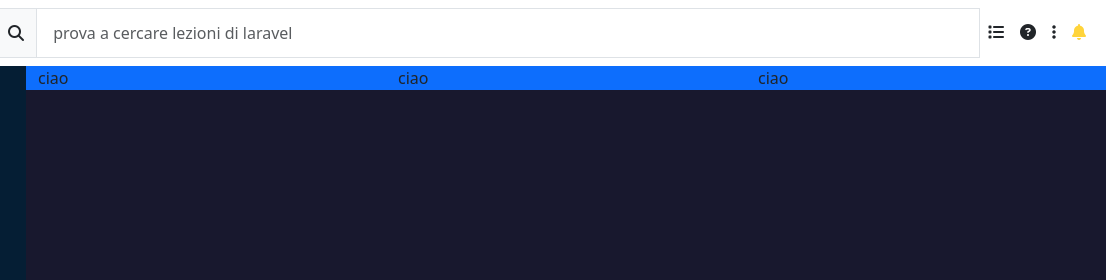
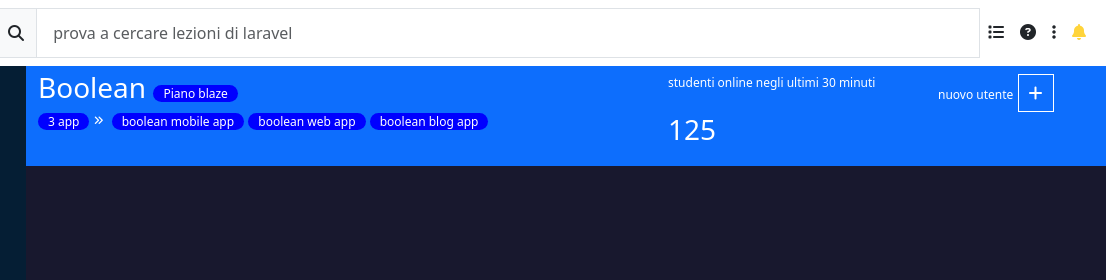
Before and after one commit to alex2000d/html-css-bootstrap-dashboard, a plain HTML site: page index.html in a window 1280 px wide. Shown: the top 280 px of the page, 174-1280 px from the left. Drawn offline with nearby package versions, Linux system fonts and the light colour scheme.

Commit message:
[UPD] completed the top section of main

```diff
--- a/css/style.css
+++ b/css/style.css
@@ -31,7 +31,7 @@
 }
 
 .bg-gray{
-    background-color: rgb(248, 249, 250);
+    background-color: rgb(88, 89, 91);
 
 }
 
@@ -41,6 +41,23 @@
 
 .top-sidebar{
     height: calc(100vh - 100px);
+}
+
+.label,
+.label-desktop,
+.label-mobile{
+    border-radius: 20px;
+    background-color: blue;
+    padding: 0 10px;
+}
+
+.font-size{
+    font-size:12px ;
+}
+
+.padding{
+    padding: 10px;
+    border: 1px solid white;
 }
 
 
@@ -73,6 +90,10 @@
         display: block;
       }
 
+      .label-mobile{
+        display: none;
+      }
+
 
 
 }
@@ -93,4 +114,9 @@
       .sidebar-desktop{
         display: none;
       }
+
+      .label-desktop{
+        display: none;
+      }
+
 }
--- a/index.html
+++ b/index.html
@@ -92,20 +92,44 @@
                     </div>
 
                      <!--sidebar versin-desktop-->
-                    <div class="sidebar-desktop"><div class="icons mt-3  text-center"><i class="fa-solid fa-gear fa-xl" style="color: #Ffff;"></i>
-                       <span class="text-white ms-2">Admin</span></div>
-                   </div>
+                    <div class="sidebar-desktop">
+                        <div class="icons mt-3  text-center"><i class="fa-solid fa-gear fa-xl" style="color: #Ffff;"></i>
+                           <span class="text-white ms-2">Admin</span>
+                        </div>
+                    </div>
 
                 </div>
             </div>
 
             <div class="main-content">
 
-                <div class="container-fluid bg-primary">
+               <div class="container-fluid bg-primary">
                   <div class="row">
-                    <div class="col-12 col-md-4">ciao</div>
-                    <div class="col-12 col-md-4">ciao</div>
-                    <div class="col-12 col-md-4">ciao</div>
+                      <div class="col-12 col-md-4 col-lg-7 ">
+                          <div class="content text-white">
+                                <div class="fs-3">Boolean
+                                  <span class="label font-size">Piano blaze</span>
+                                </div>
+                                <span class="label font-size">3 app</span><i class="fa-solid fa-angles-right fa-2xs mx-1"></i>
+                                <span class="label-desktop font-size">boolean mobile app</span>
+                                <span class="label-desktop font-size">boolean web app</span>
+                                <span class="label-desktop font-size">boolean blog app</span>
+                                <span class="label-mobile font-size">+</span>
+
+                          </div>
+                      </div>
+                      <div class="col-12 col-md-4 col-lg-3 ">
+                          <div class="content">
+                            <p class="font-size text-white mt-2">studenti online negli ultimi 30 minuti</p>
+                            <p class="fs-3 text-white">125</p>
+                          </div>
+                      </div>
+                     <div class="col-12 col-md-4 col-lg-2 order-sm-first order-md-last">
+                        <div class="content">
+                            <span class="text-white font-size mt-2">nuovo utente</span>
+                            <a href=""><i class="fa-solid fa-square fa-plus mt-2 mb-2 padding " style="color: #Ffff;"></i></a>
+                        </div>
+                    </div>
                   </div>
                 </div>
 
```
